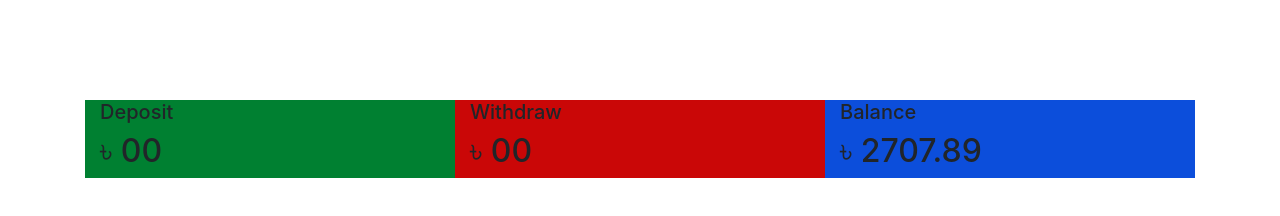
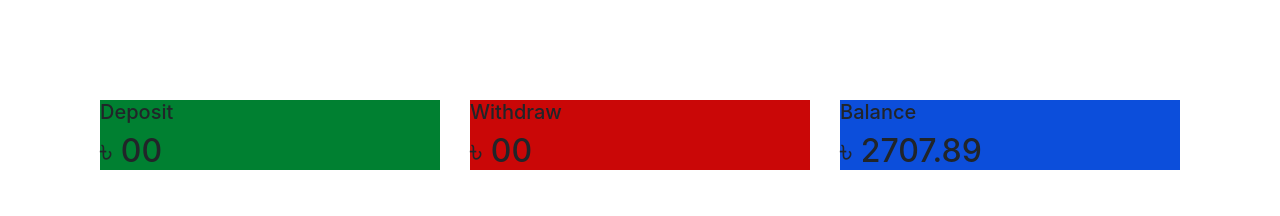
Before and after one commit to NaimulSakib/balance-tracking, a plain HTML site: page index.html in a window 1280 px wide. Both pictures are taken after a click on the button "Enter". Drawn offline with nearby package versions, Linux system fonts and the light colour scheme.

Commit message:
deposit withdraw balance added

```diff
--- a/index.html
+++ b/index.html
@@ -29,17 +29,23 @@
 
     <div id="transaction-area">
         <div class="row">
-            <div class="col-md-4 deposit">
+            <div class="col-md-4">
+               <div class="deposit">
                 <h5>Deposit</h5>
                 <h2>৳ 00</h2>
+               </div>
             </div>
-            <div class="col-md-4 withdraw">
-                <h5>Withdraw</h5>
+            <div class="col-md-4">
+                <div class="withdraw">
+                    <h5>Withdraw</h5>
                 <h2>৳ 00</h2>
+                </div>
             </div>
-            <div class="col-md-4 balance">
+            <div class="col-md-4">
+               <div class="balance">
                 <h5>Balance</h5>
                 <h2>৳ 2707.89</h2>
+               </div>
             </div>
         </div>
     </div>
```
